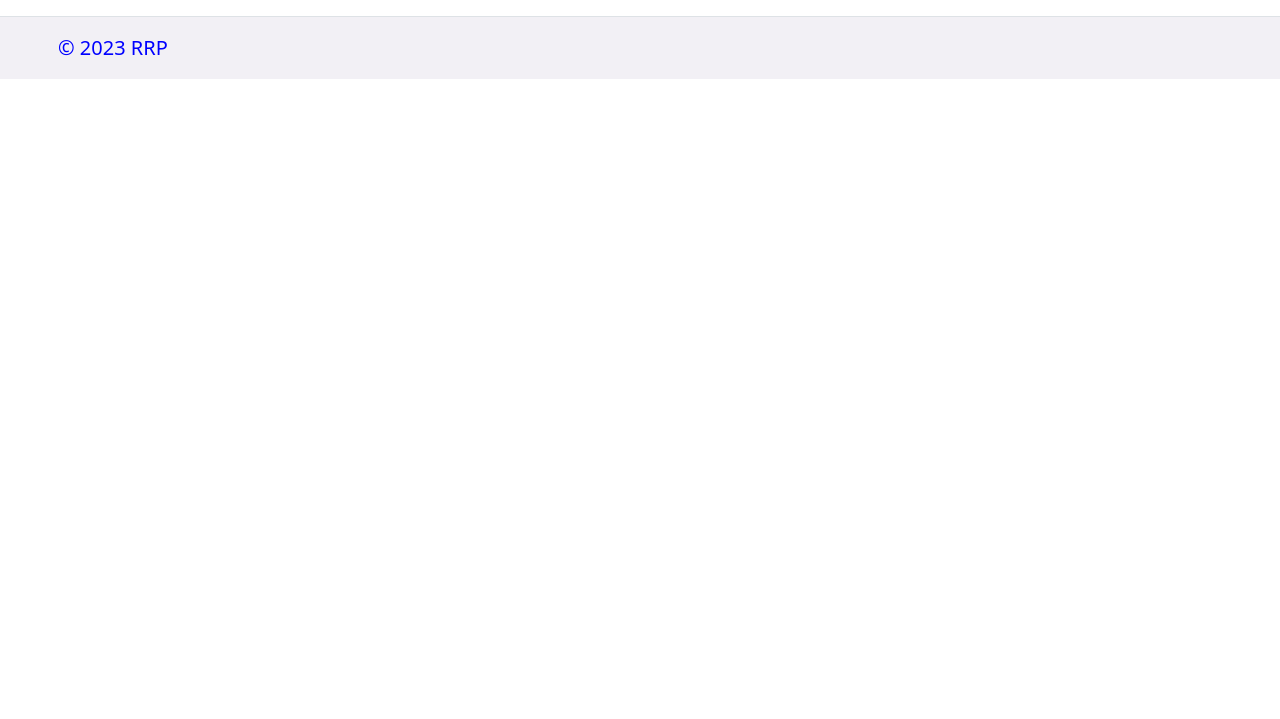
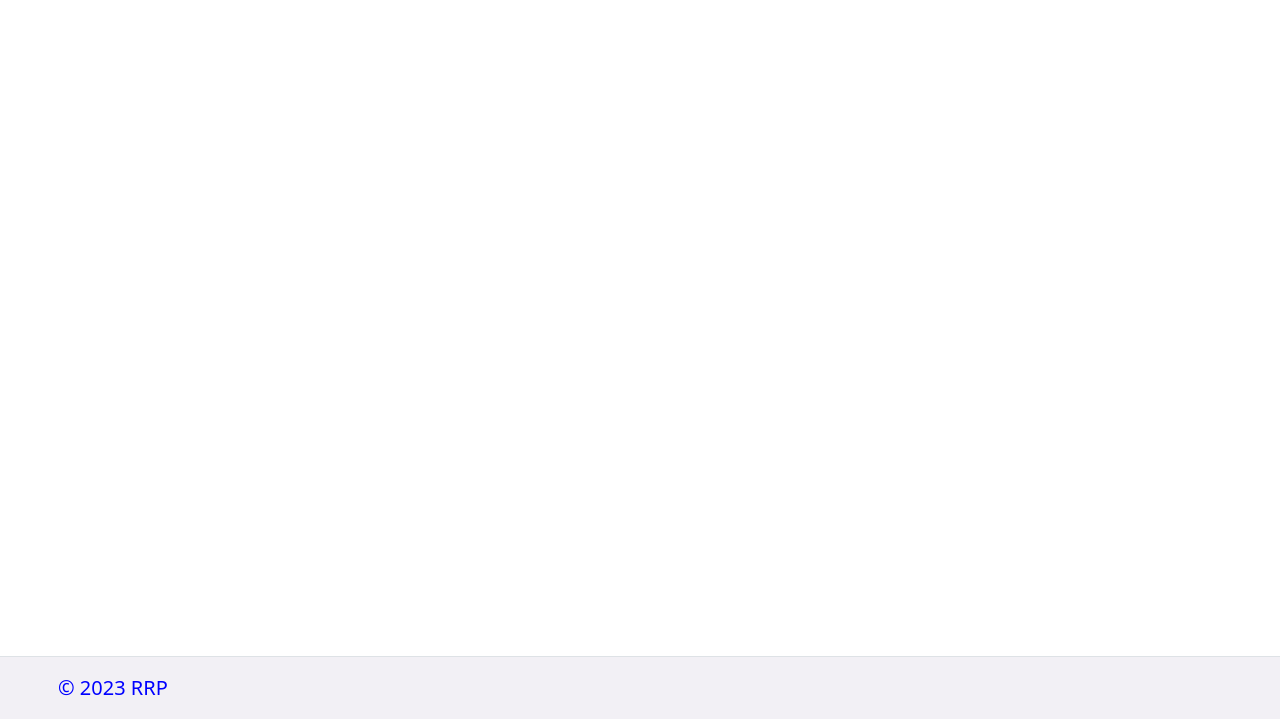
Before and after one commit to Nikiktoss/RestRevPred, a Django app: template rrp/templates/calculate_form.html in a window 1280 px wide. Shown: the part 81-800 px from the top of the page. Run offline with Django 3.2, Linux system fonts and the light colour scheme; the template is opened without the code that fills it, so the values that code supplies are empty.

Commit message:
refactor footer

```diff
--- a/static/base_styles.css
+++ b/static/base_styles.css
@@ -23,7 +23,6 @@ html, body {
 
 .footer{
     width: 100%;
-	position: relative;
     padding-left: 20px;
     padding-right: 20px;
     background-color: #f2f0f5;
```
